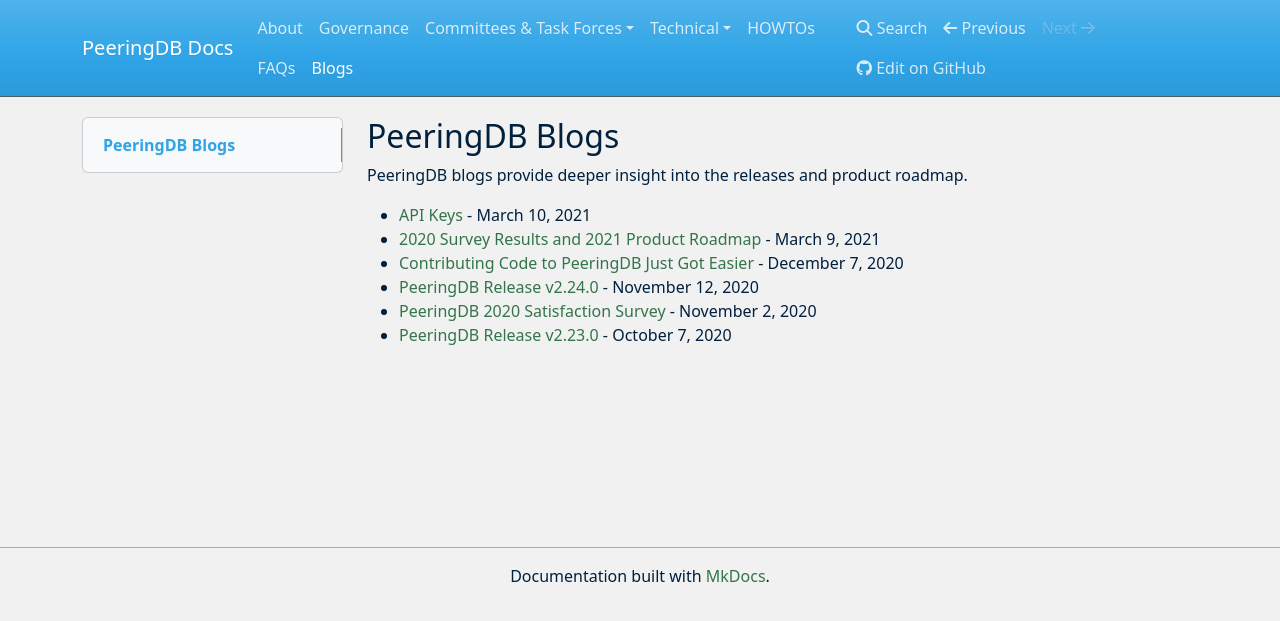
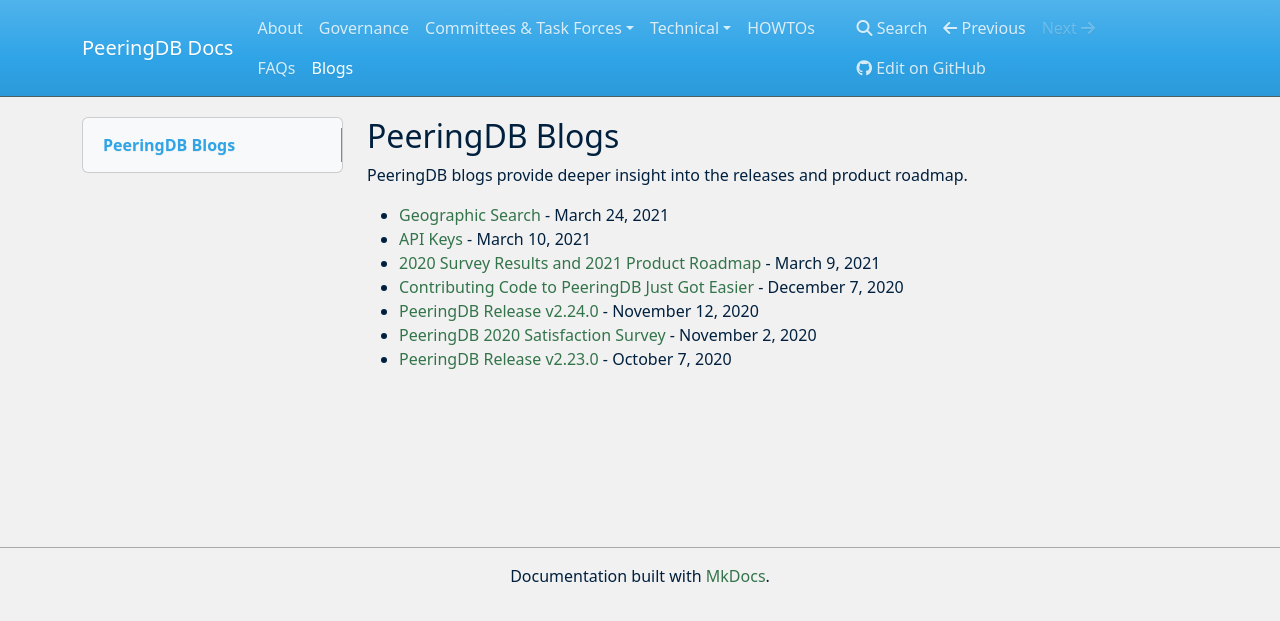
Before and after one commit to peeringdb/docs, an MkDocs documentation site: the page built from docs/blogs.md, in a window 1280 px wide. Shown: the top 621 px of the page. Built offline with MkDocs 1.6.1, drawn with Linux system fonts in a browser that asks for light colours; nearby versions of some CDN libraries.

Commit message:
Link Geographic Search blog.

```diff
--- a/docs/blogs.md
+++ b/docs/blogs.md
@@ -2,6 +2,7 @@
 
 PeeringDB blogs provide deeper insight into the releases and product roadmap.
 
+- [Geographic Search](blog/geographic_search.md) - March 24, 2021
 - [API Keys](blog/api_keys.md) - March 10, 2021
 - [2020 Survey Results and 2021 Product Roadmap](blog/peeringdb_2020_survey_2021_roadmap.md) - March 9, 2021
 - [Contributing Code to PeeringDB Just Got Easier](blog/contributing_code.md) - December 7, 2020
```
Also changed, not shown: docs/blog/geographic_search.md (+1 -2 lines).
